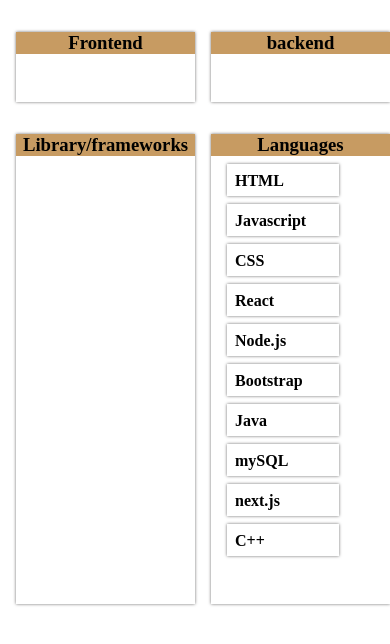
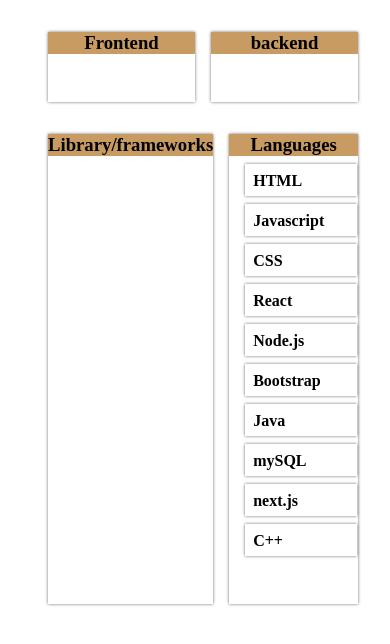
Before and after one commit to incremania/res, a plain HTML site: page res.html in a window 390 px wide. Drawn offline with Linux system fonts and the light colour scheme.

Commit message:
uoadres rss

```diff
--- a/res.css
+++ b/res.css
@@ -35,6 +35,11 @@ h3 {
     background-color: rgb(199, 155, 98);
     user-select: none;
 }
+@media screen and (max-width: 600px) {
+    .cont-sec {
+        margin: 1rem 2rem;
+    }
+}
 
 h4 {
     margin-top: 0.5rem;
```
